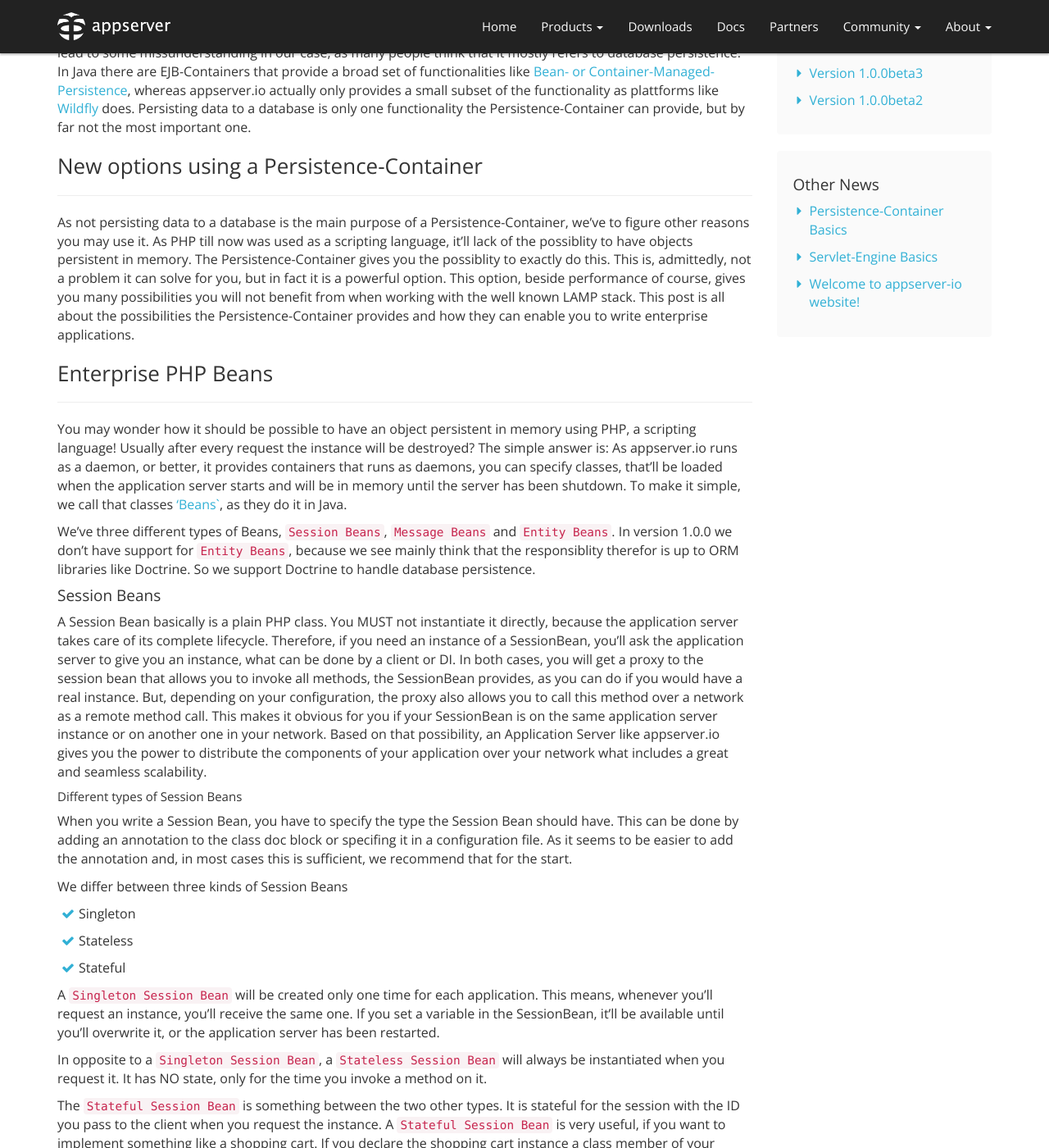
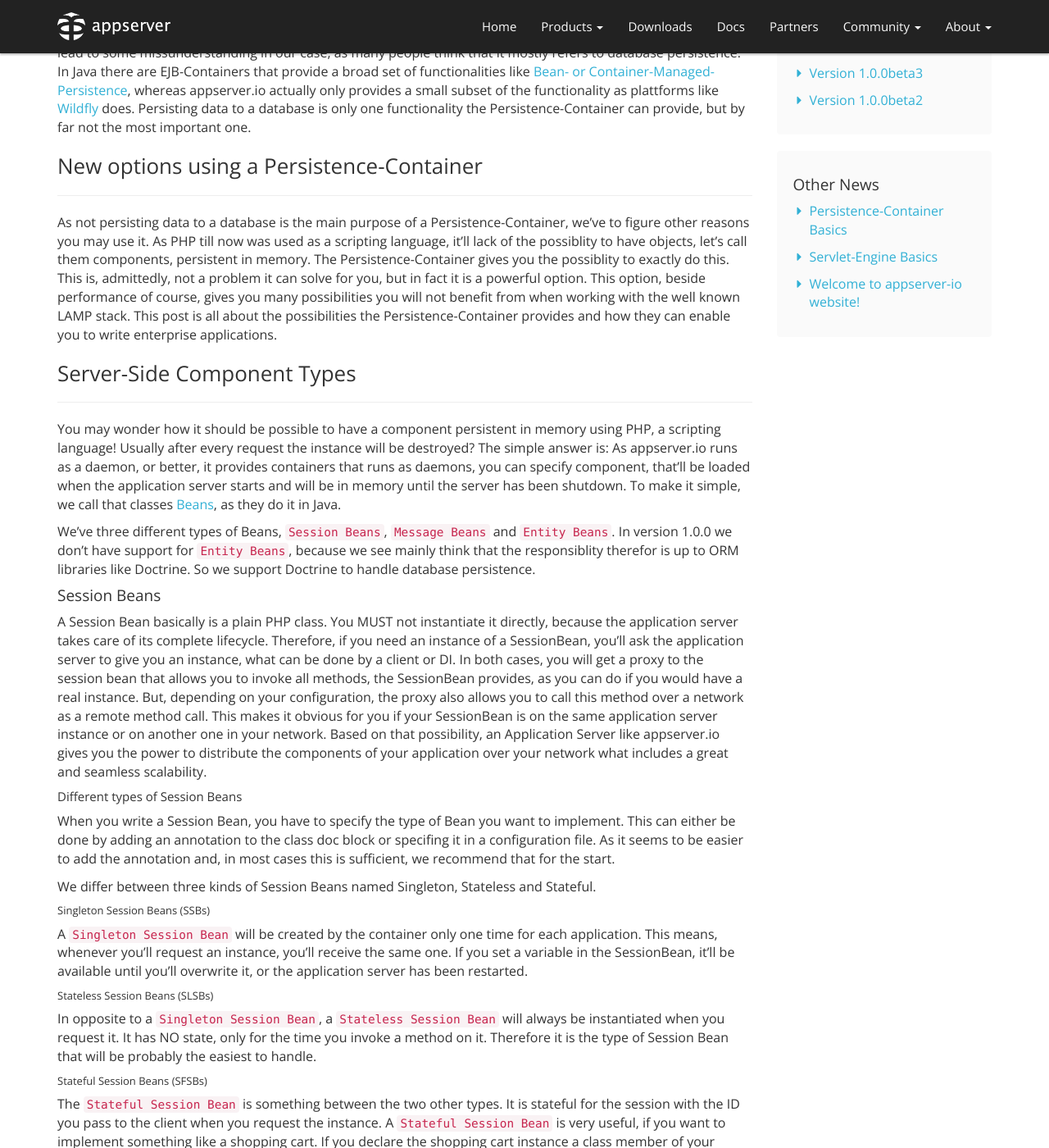
Before and after one commit to appserver-io/appserver, a Jekyll site: the page built from _posts/2014-12-30-persistence-container-basics.md, in a window 1280 px wide and 1400 px high, scrolled down 238 px. Shown: the whole window at 82% size. Built offline with Jekyll 4.4.1, drawn with Linux system fonts in a browser that asks for light colours; nearby versions of some CDN libraries; library files that are not in the unit come from our copies; Markdown is read by kramdown in place of the engine named in the settings.

Commit message:
Update 2014-12-30-persistence-container-basics.md

```diff
--- a/_posts/2014-12-30-persistence-container-basics.md
+++ b/_posts/2014-12-30-persistence-container-basics.md
@@ -12,12 +12,12 @@
 ### New options using a Persistence-Container
 ***
 
-As not persisting data to a database is the main purpose of a Persistence-Container, we've to figure other reasons you may use it. As PHP till now was used as a scripting language, it'll lack of the possiblity to have objects persistent in memory. The Persistence-Container gives you the possiblity to exactly do this. This is, admittedly, not a problem it can solve for you, but in fact it is a powerful option. This option, beside performance of course, gives you many possibilities you will not benefit from when working with the well known LAMP stack. This post is all about the possibilities the Persistence-Container provides and how they can enable you to write enterprise applications.
+As not persisting data to a database is the main purpose of a Persistence-Container, we've to figure other reasons you may use it. As PHP till now was used as a scripting language, it'll lack of the possiblity to have objects, let's call them components, persistent in memory. The Persistence-Container gives you the possiblity to exactly do this. This is, admittedly, not a problem it can solve for you, but in fact it is a powerful option. This option, beside performance of course, gives you many possibilities you will not benefit from when working with the well known LAMP stack. This post is all about the possibilities the Persistence-Container provides and how they can enable you to write enterprise applications.
 
-### Enterprise PHP Beans
+### Server-Side Component Types
 ***
 
-You may wonder how it should be possible to have an object persistent in memory using PHP, a scripting language! Usually after every request the instance will be destroyed? The simple answer is: As appserver.io runs as a daemon, or better, it provides containers that runs as daemons, you can specify classes, that'll be loaded when the application server starts and will be in memory until the server has been shutdown. To make it simple, we call that classes ['Beans`](http://en.wikipedia.org/wiki/Enterprise_JavaBeans), as they do it in Java.
+You may wonder how it should be possible to have a component persistent in memory using PHP, a scripting language! Usually after every request the instance will be destroyed? The simple answer is: As appserver.io runs as a daemon, or better, it provides containers that runs as daemons, you can specify component, that'll be loaded when the application server starts and will be in memory until the server has been shutdown. To make it simple, we call that classes [Beans](http://en.wikipedia.org/wiki/Enterprise_JavaBeans), as they do it in Java.
 
 We've three different types of Beans, `Session Beans`, `Message Beans` and `Entity Beans`. In version 1.0.0 we don't have support for `Entity Beans`, because we see mainly think that the responsiblity therefor is up to ORM libraries like Doctrine. So we support Doctrine to handle database persistence.
 
@@ -27,17 +27,19 @@
 
 ##### Different types of Session Beans
 
-When you write a Session Bean, you have to specify the type the Session Bean should have. This can be done by adding an annotation to the class doc block or specifing it in a configuration file. As it seems to be easier to add the annotation and, in most cases this is sufficient, we recommend that for the start.
+When you write a Session Bean, you have to specify the type of Bean you want to implement. This can either be done by adding an annotation to the class doc block or specifing it in a configuration file. As it seems to be easier to add the annotation and, in most cases this is sufficient, we recommend that for the start.
 
-We differ between three kinds of Session Beans
+We differ between three kinds of Session Beans named Singleton, Stateless and Stateful.
 
-* Singleton
-* Stateless
-* Stateful
+###### Singleton Session Beans (SSBs)
 
-A `Singleton Session Bean` will be created only one time for each application. This means, whenever you'll request an instance, you'll receive the same one. If you set a variable in the SessionBean, it'll be available until you'll overwrite it, or the application server has been restarted.
+A `Singleton Session Bean` will be created by the container only one time for each application. This means, whenever you'll request an instance, you'll receive the same one. If you set a variable in the SessionBean, it'll be available until you'll overwrite it, or the application server has been restarted.
 
-In opposite to a `Singleton Session Bean`, a `Stateless Session Bean` will always be instantiated when you request it. It has NO state, only for the time you invoke a method on it.
+###### Stateless Session Beans (SLSBs)
+
+In opposite to a `Singleton Session Bean`, a `Stateless Session Bean` will always be instantiated when you request it. It has NO state, only for the time you invoke a method on it. Therefore it is the type of Session Bean that will be probably the easiest to handle.
+
+###### Stateful Session Beans (SFSBs)
 
 The `Stateful Session Bean` is something between the two other types. It is stateful for the session with the ID you pass to the client when you request the instance. A `Stateful Session Bean` is very useful, if you want to implement something like a shopping cart. If you declare the shopping cart instance a class member of your `Session Bean`, this will make it persistent for your session lifetime.
 
```
